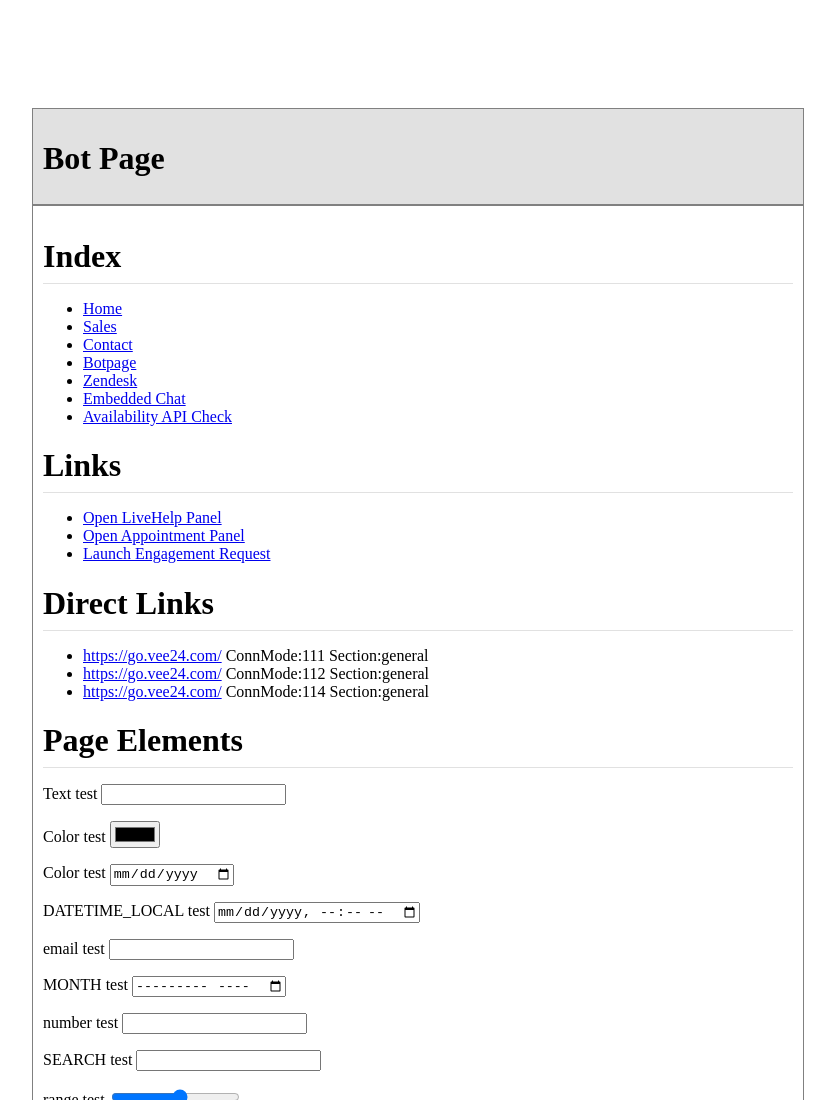
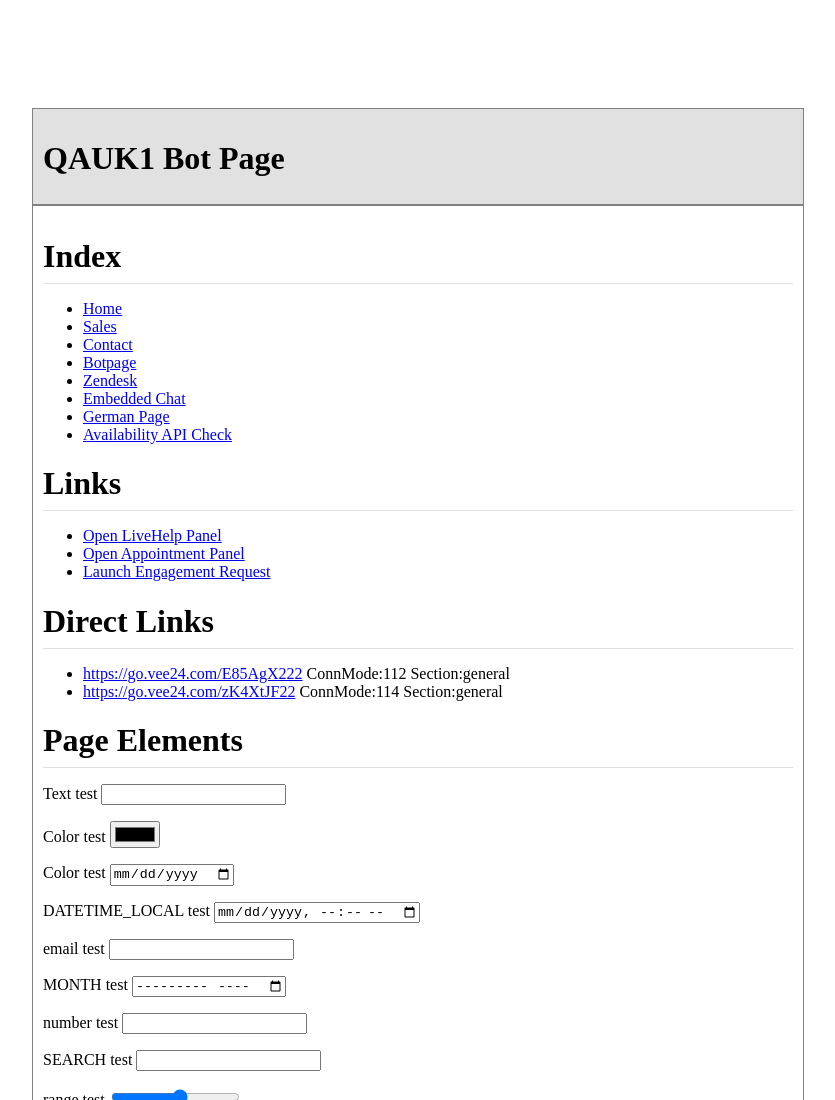
Before and after one commit to vee24/qauk1, a plain HTML site: page botpage.html in a window 1280 px wide. Shown: the top 1100 px of the page, without its empty margins (222-1057 px from the left). Drawn offline with Linux system fonts and the light colour scheme.

Commit message:
added bot page

```diff
--- a/botpage.html
+++ b/botpage.html
@@ -47,14 +47,14 @@
 
 
 
-  <script>window.vee24TagKey = '<add Disco key here>';</script>
+  <script>window.vee24TagKey = '7a97b023-d714-4d67-ac78-ce7f3c4071e1';</script>
   <script defer src="https://cdn.vee24.com/disco.min.js"></script>
 
 </head>
 
 <body>
   <div class="header">
-    <h1>Bot Page</h1>
+    <h1>QAUK1 Bot Page</h1>
   </div>
   <div class="content">
     <h1>Index</h1>
@@ -65,6 +65,7 @@
 	  <li><a href="./botpage.html">Botpage</a></li>
       <li><a href="./zendesk.html">Zendesk</a></li>
   	  <li><a href="./embedded-chat.html">Embedded Chat</a></li>
+  	  <li><a href="./german.html">German Page</a></li>
       <li><a href="./fetchavailability.html">Availability API Check</a></li>
     </ul>
     <h1>Links</h1>
@@ -78,9 +79,8 @@
     <h1>Direct Links</h1>
     <p>
     <ul>
-      <li><a href="https://go.vee24.com/<add URL ID here>">https://go.vee24.com/<add URL ID here></a> ConnMode:111 Section:general</li>
-      <li><a href="https://go.vee24.com/<add URL ID here>">https://go.vee24.com/<add URL ID here></a> ConnMode:112 Section:general</li>
-      <li><a href="https://go.vee24.com/<add URL ID here>">https://go.vee24.com/<add URL ID here></a> ConnMode:114 Section:general</li>
+      <li><a href="https://go.vee24.com/E85AgX222">https://go.vee24.com/E85AgX222</a> ConnMode:112 Section:general</li>
+      <li><a href="https://go.vee24.com/zK4XtJF22">https://go.vee24.com/zK4XtJF22</a> ConnMode:114 Section:general</li>
     </ul>
     </p>
     <h1>Page Elements</h1>
```
Also changed, not shown: index.html (+1 -1 lines).
